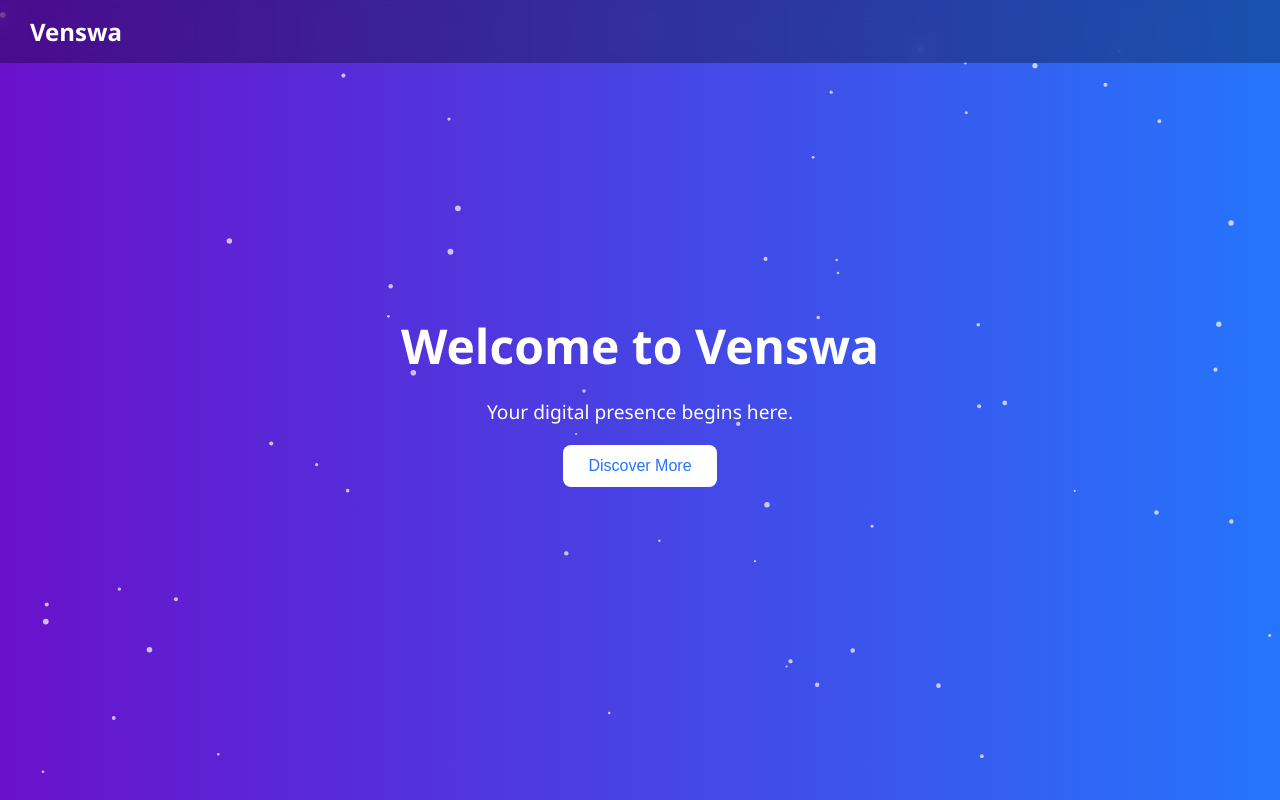
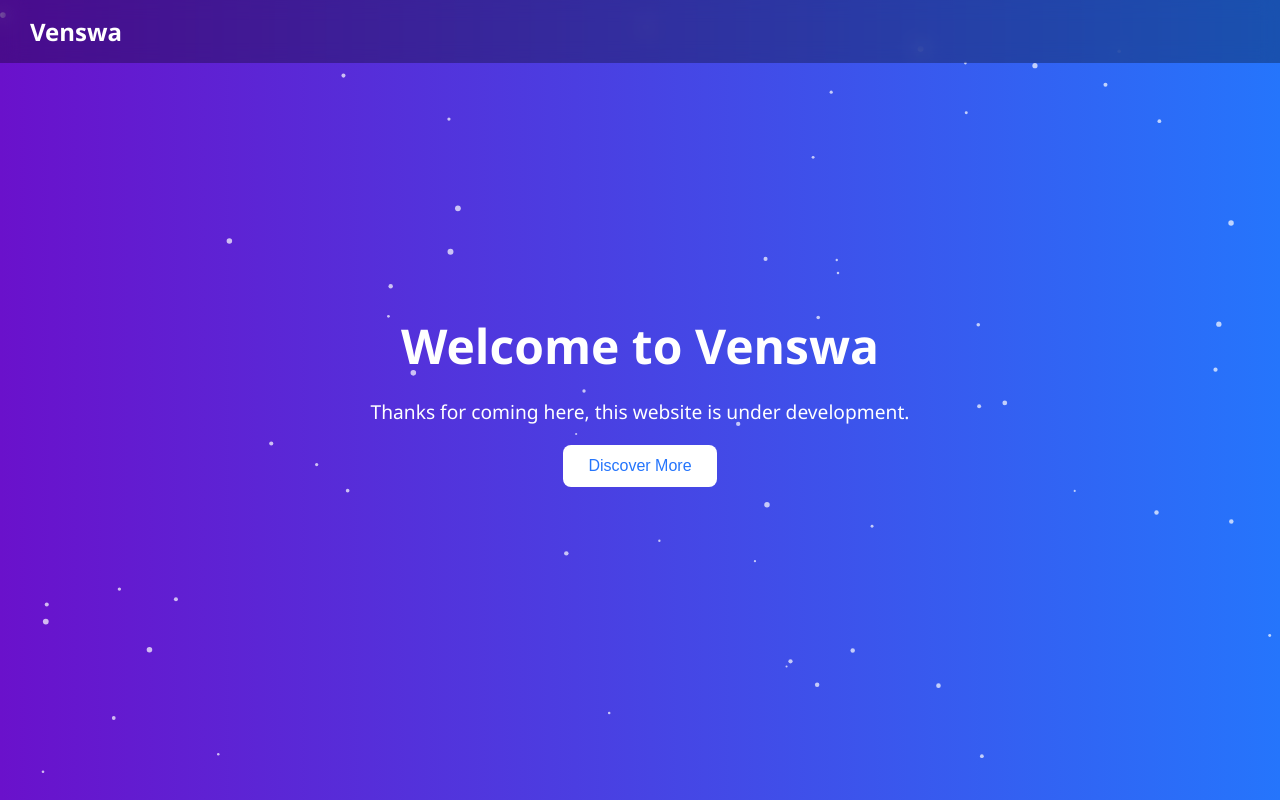
Before and after one commit to seetaswamy/venswa, a plain HTML site: page index.html in a window 1280 px wide. Drawn offline with Linux system fonts and the light colour scheme.

Commit message:
Update index.html

```diff
--- a/index.html
+++ b/index.html
@@ -204,7 +204,7 @@
 
   <div class="hero">
     <h1>Welcome to Venswa</h1>
-    <p>Your digital presence begins here.</p>
+    <p>Thanks for coming here, this website is under development.</p>
     <button >
       Discover More
     </button>
```
